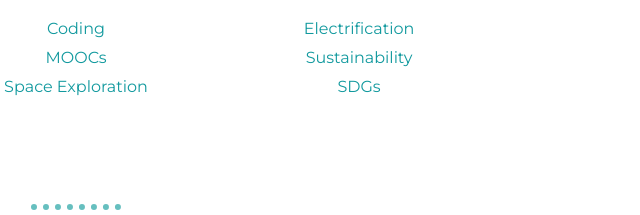
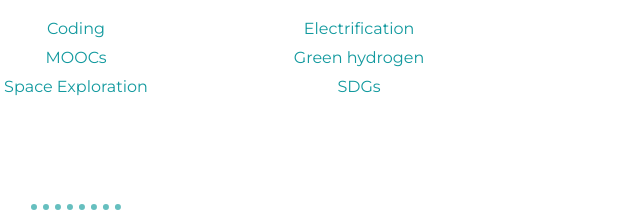
Before and after one commit to gustavotiguga/cv, a plain HTML site: page index.html in a window 1280 px wide. Shown: the part 6376-6591 px from the top of the page, 564-1204 px from the left. Drawn offline with nearby package versions, Linux system fonts and the light colour scheme.

Commit message:
Update index.html

```diff
--- a/index.html
+++ b/index.html
@@ -580,7 +580,7 @@
               <p class="skill-icon"><span class="fas fa-recycle"></span></p>
               <h5>Sustainability</h5>
                   <p class="interests-list">Electrification</p>
-                  <p class="interests-list">Sustainability</p>
+                  <p class="interests-list">Green hydrogen</p>
                   <p class="interests-list">SDGs</p>
             </div>
 
```
